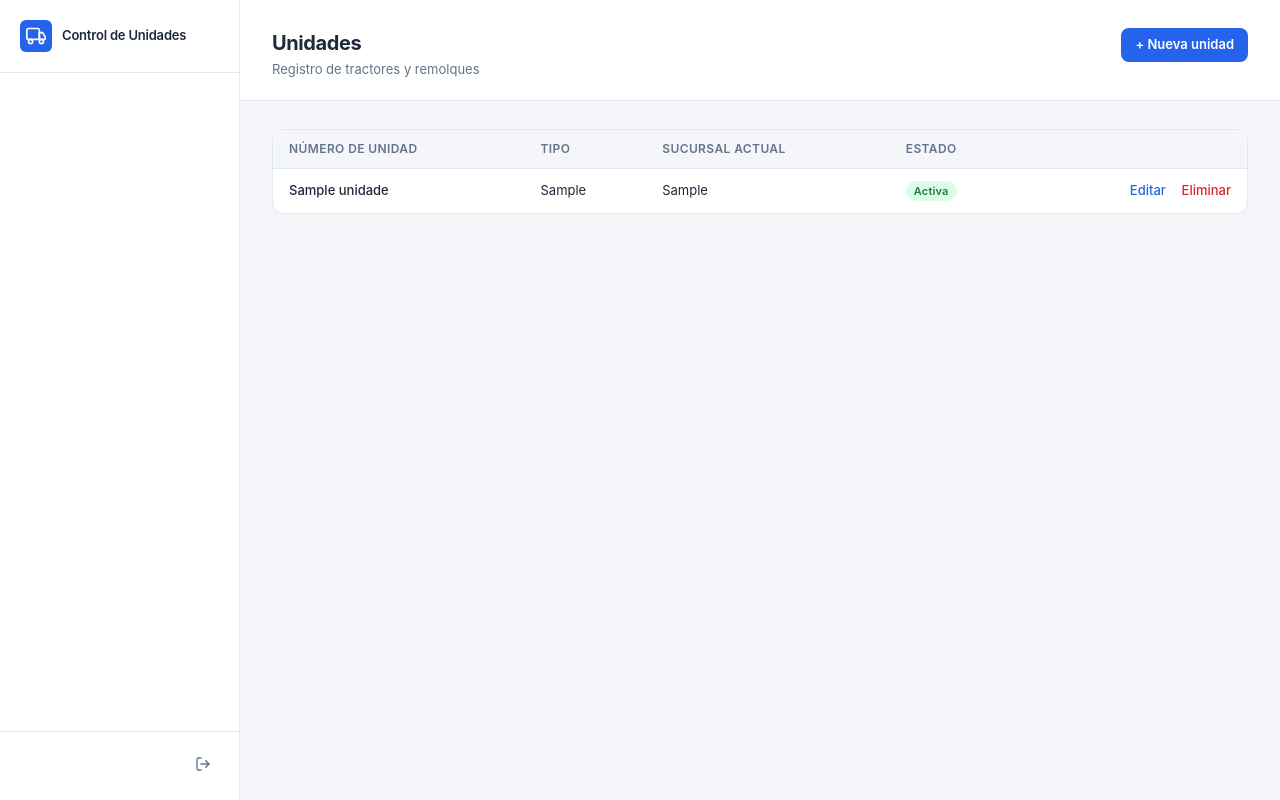
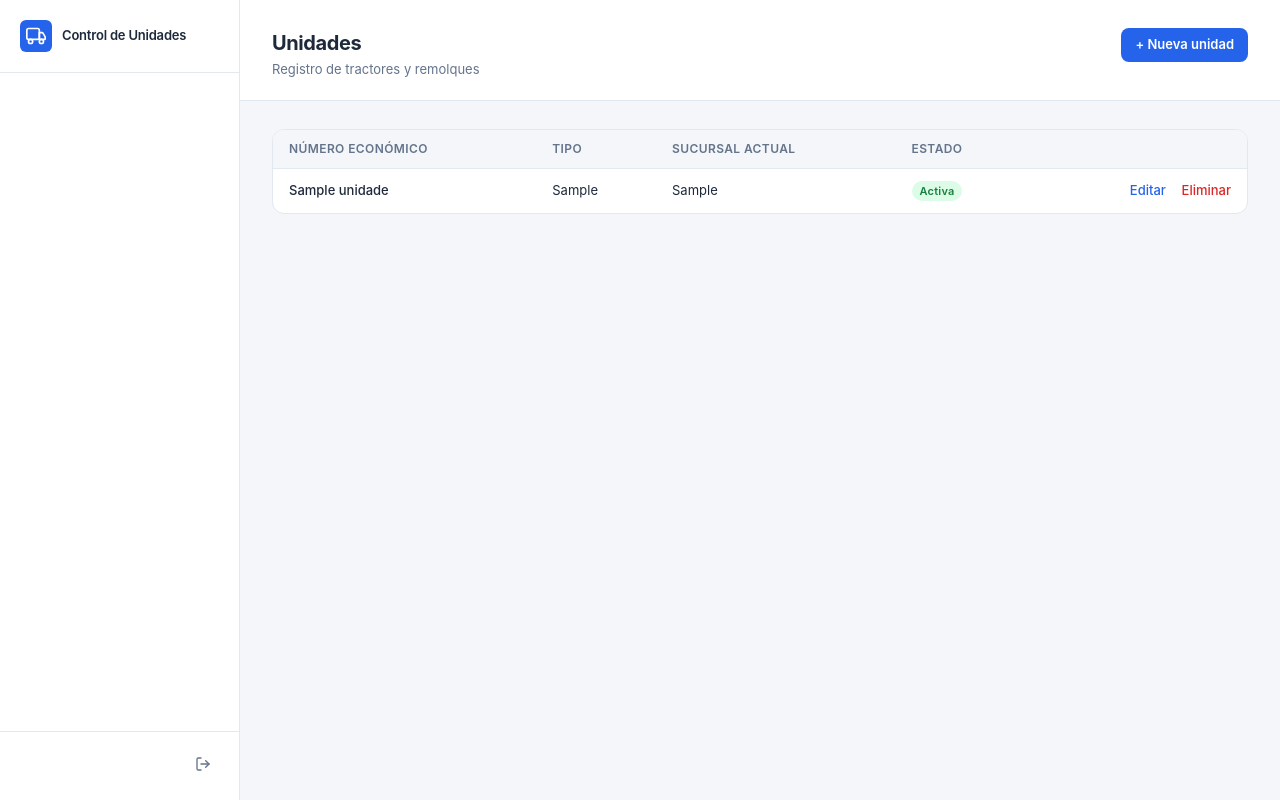
Before and after one commit to miguelmurillo17/control-unidades, a Django app: template templates/logistica/unidades/list.html in a window 1280 px wide. Run offline with Django 5.2, Linux system fonts and the light colour scheme; the template is opened without the code that fills it: most values are stand-ins (such as "Sample title", 1, 10 or a date in 2020).

Commit message:
Update field label from 'Número de unidad' to 'Número económico' in Unidad model and corresponding view

```diff
--- a/logistica/models.py
+++ b/logistica/models.py
@@ -18,7 +18,7 @@ class Unidad(models.Model):
         ("TRACTOR",  "Tractor"),
         ("REMOLQUE", "Remolque"),
     ]
-    numero_economico = models.CharField("Número de unidad", max_length=50, unique=True)
+    numero_economico = models.CharField("Número económico", max_length=50, unique=True)
     tipo             = models.CharField(max_length=20, choices=TIPO_CHOICES)
     sucursal_actual  = models.ForeignKey(
         Sucursal, null=True, blank=True, on_delete=models.SET_NULL
--- a/templates/logistica/unidades/list.html
+++ b/templates/logistica/unidades/list.html
@@ -29,7 +29,7 @@
                 <table class="data-table">
                     <thead>
                         <tr>
-                            <th>Número de unidad</th>
+                            <th>Número económico</th>
                             <th>Tipo</th>
                             <th>Sucursal actual</th>
                             <th>Estado</th>
```
